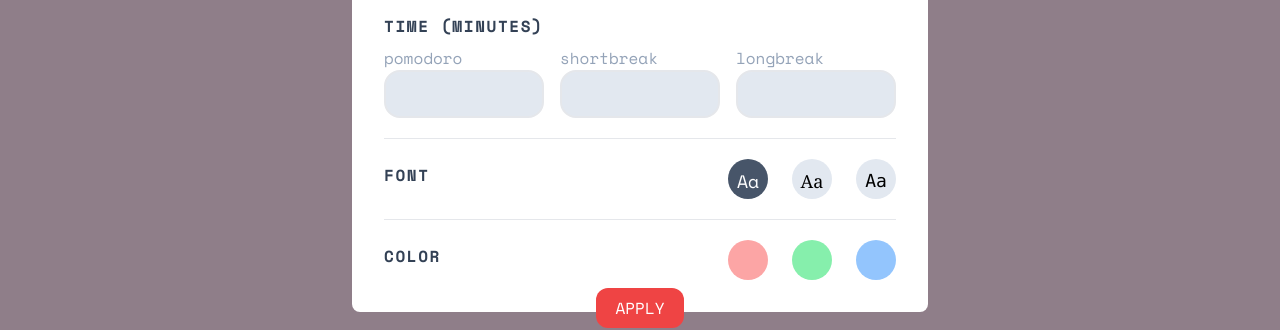
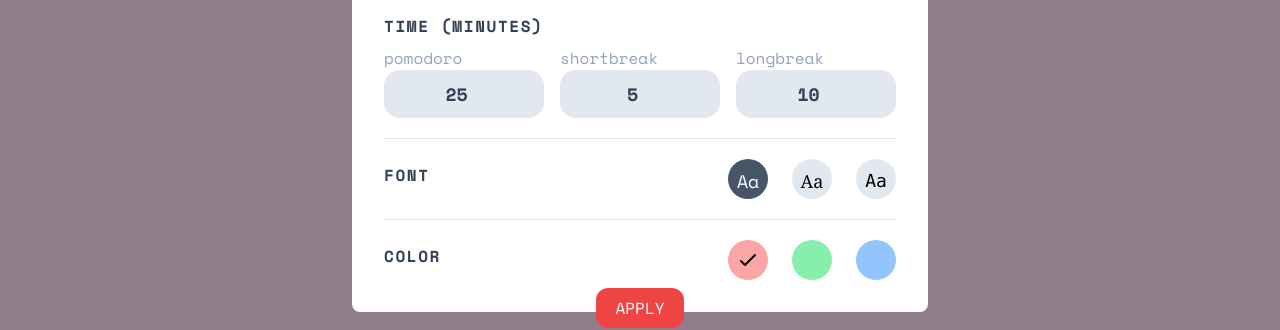
Before and after one commit to HangCcZ/Pomodoro, a Next.js app: page / in a window 1280 px wide. Both pictures are taken after a click on the button 640 px from the left and 536 px from the top of the page. Shown: the part 294-624 px from the top of the page. Built offline with nearby package versions, Linux system fonts and the light colour scheme.

Commit message:
added UI for color selections

```diff
--- a/components/Modal.jsx
+++ b/components/Modal.jsx
@@ -1,6 +1,29 @@
-import { Fragment, useRef, useState } from 'react'
+import { useState, useContext } from 'react'
+import { SettingContext } from '../lib/context'
+
+const CheckIcon = () => (
+  <svg
+    xmlns="http://www.w3.org/2000/svg"
+    className="h-6 w-6"
+    fill="none"
+    viewBox="0 0 24 24"
+    stroke="currentColor"
+    strokeWidth={2}
+  >
+    <path strokeLinecap="round" strokeLinejoin="round" d="M5 13l4 4L19 7" />
+  </svg>
+)
 
 export default function Modal({ open, setOpen }) {
+  const [font, setFont] = useContext(SettingContext).fontOption
+  const [pomodoroTime, setPomodoroTime] =
+    useContext(SettingContext).pomodoroTime
+  const [shortBreakTime, setShortBreakTime] =
+    useContext(SettingContext).shortBreakTime
+  const [longBreakTime, setLongBreakTime] =
+    useContext(SettingContext).longBreakTime
+  const [color, setColor] = useContext(SettingContext).colorOption
+
   const CloseButton = () => {
     return (
       <button onClick={() => setOpen(false)}>
@@ -21,6 +44,16 @@ export default function Modal({ open, setOpen }) {
       </button>
     )
   }
+  const [newSetting, setNewSetting] = useState({
+    newPomodoroTime: 25,
+    newShortBreakTime: 5,
+    newlongBreakTime: 10,
+    newFont: font,
+    newColor: color,
+  })
+
+  const onApplyClick = function () {}
+
   return (
     <div
       className={`${
@@ -46,6 +79,15 @@ export default function Modal({ open, setOpen }) {
                 <p className=" text-slate-400">pomodoro</p>
                 <input
                   type="number"
+                  value={newSetting.newPomodoroTime}
+                  onChange={(e) => {
+                    if (e.target.value !== '') {
+                      setNewSetting({
+                        ...newSetting,
+                        newPomodoroTime: parseInt(e.target.value),
+                      })
+                    }
+                  }}
                   className="max-w-full rounded-2xl border-2 bg-slate-200 p-2 text-center text-lg font-bold text-slate-700 outline-none"
                 />
               </label>
@@ -56,6 +98,15 @@ export default function Modal({ open, setOpen }) {
               </label>
               <input
                 type="number"
+                value={newSetting.newShortBreakTime}
+                onChange={(e) => {
+                  if (e.target.value !== '') {
+                    setNewSetting({
+                      ...newSetting,
+                      newShortBreakTime: parseInt(e.target.value),
+                    })
+                  }
+                }}
                 className="max-w-full rounded-2xl border-2 bg-slate-200 p-2 text-center text-lg font-bold text-slate-700 outline-none"
               />
             </div>
@@ -65,6 +116,15 @@ export default function Modal({ open, setOpen }) {
               </label>
               <input
                 type="number"
+                value={newSetting.newlongBreakTime}
+                onChange={(e) => {
+                  if (e.target.value !== '') {
+                    setNewSetting({
+                      ...newSetting,
+                      newlongBreakTime: parseInt(e.target.value),
+                    })
+                  }
+                }}
                 className="max-w-full rounded-2xl border-2 bg-slate-200 p-2 text-center text-lg font-bold text-slate-700 outline-none"
               />
             </div>
@@ -93,9 +153,39 @@ export default function Modal({ open, setOpen }) {
             COLOR
           </h2>
           <div className="flex space-x-6">
-            <div className="h-10 w-10 rounded-full bg-red-300 p-2 text-center text-lg "></div>
-            <div className="h-10 w-10 rounded-full bg-green-300 p-2 text-center text-lg"></div>
-            <div className="h-10 w-10 rounded-full bg-blue-300 p-2 text-center text-lg"></div>
+            <button
+              onClick={() =>
+                setNewSetting({
+                  ...newSetting,
+                  newColor: 'red',
+                })
+              }
+              className="h-10 w-10 rounded-full bg-red-300 p-2 text-center text-lg"
+            >
+              {newSetting.newColor === 'red' && <CheckIcon />}
+            </button>
+            <button
+              onClick={() =>
+                setNewSetting({
+                  ...newSetting,
+                  newColor: 'green',
+                })
+              }
+              className="h-10 w-10 rounded-full bg-green-300 p-2 text-center text-lg"
+            >
+              {newSetting.newColor === 'green' && <CheckIcon />}
+            </button>
+            <button
+              onClick={() =>
+                setNewSetting({
+                  ...newSetting,
+                  newColor: 'blue',
+                })
+              }
+              className="h-10 w-10 rounded-full bg-blue-300 p-2 text-center text-lg"
+            >
+              {newSetting.newColor === 'blue' && <CheckIcon />}
+            </button>
           </div>
         </div>
         <div className="absolute inset-x-1/2 -bottom-4 flex justify-center">
--- a/pages/_app.jsx
+++ b/pages/_app.jsx
@@ -9,7 +9,7 @@ function MyApp({ Component, pageProps }) {
   const [pomodoroTime, setPomodoroTime] = useState(minuteToSecond(25))
   const [shortBreakTime, setShortBreakTime] = useState(minuteToSecond(5))
   const [longBreakTime, setLongBreakTime] = useState(minuteToSecond(10))
-  const [color, setColor] = useState()
+  const [color, setColor] = useState('red')
   const [font, setFont] = useState('font-SpaceMono')
   const [percentage, setPercentage] = useState(100)
   const [clockTime, setClockTime] = useState(() => {
@@ -32,7 +32,7 @@ function MyApp({ Component, pageProps }) {
         shortBreakTime: [shortBreakTime, setShortBreakTime],
         longBreakTime: [longBreakTime, setLongBreakTime],
         fontOption: [font, setFont],
-        colorOptin: [color, setColor],
+        colorOption: [color, setColor],
         clockMode: [mode, setMode],
         percentage: [percentage, setPercentage],
       }}
--- a/pages/index.jsx
+++ b/pages/index.jsx
@@ -25,7 +25,6 @@ export default function Home() {
           <SettingButton setOpen={setOpen} />
         </main>
         <Modal open={open} setOpen={setOpen} />
-
         <Footer />
       </div>
     </div>
```
